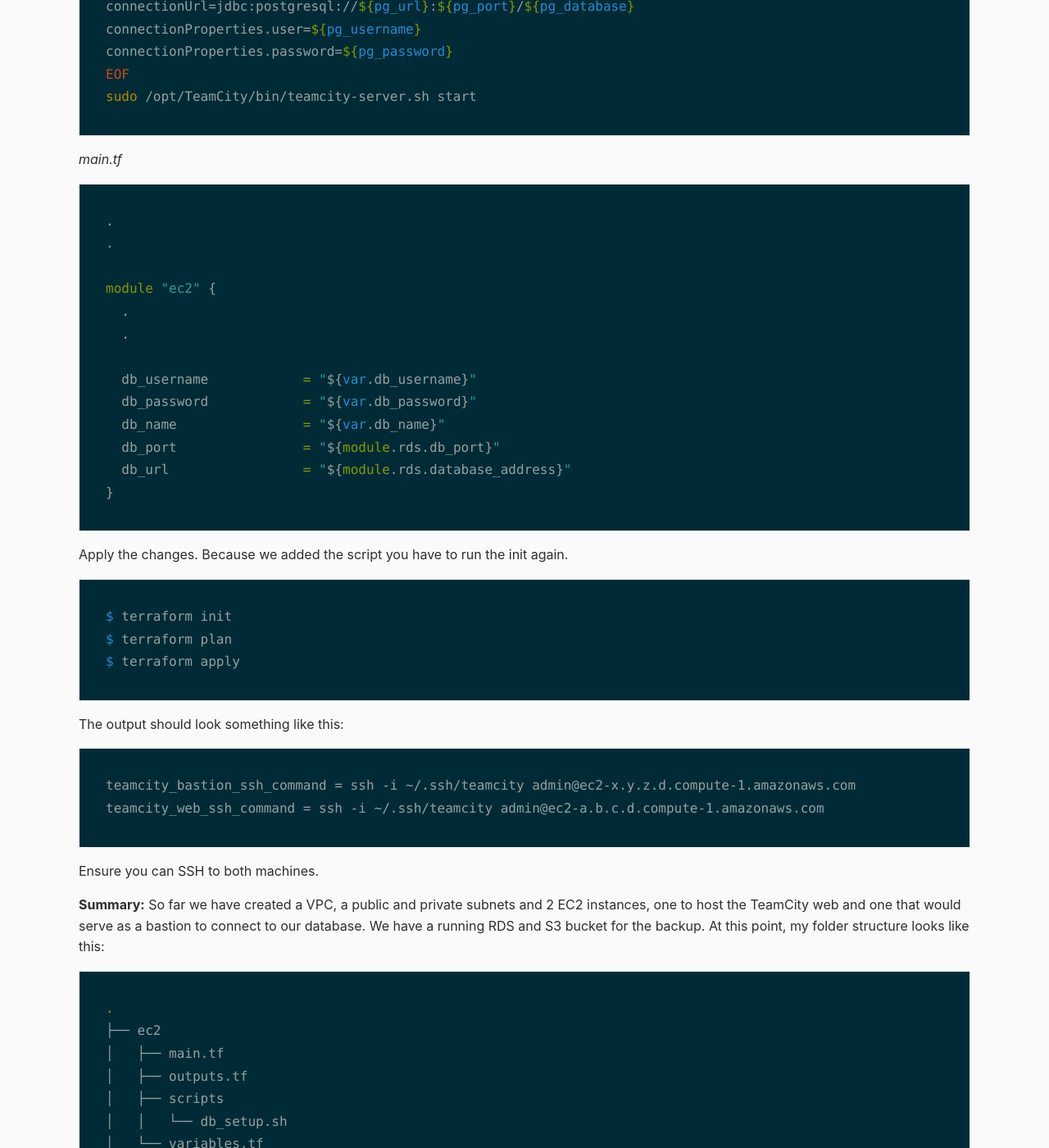
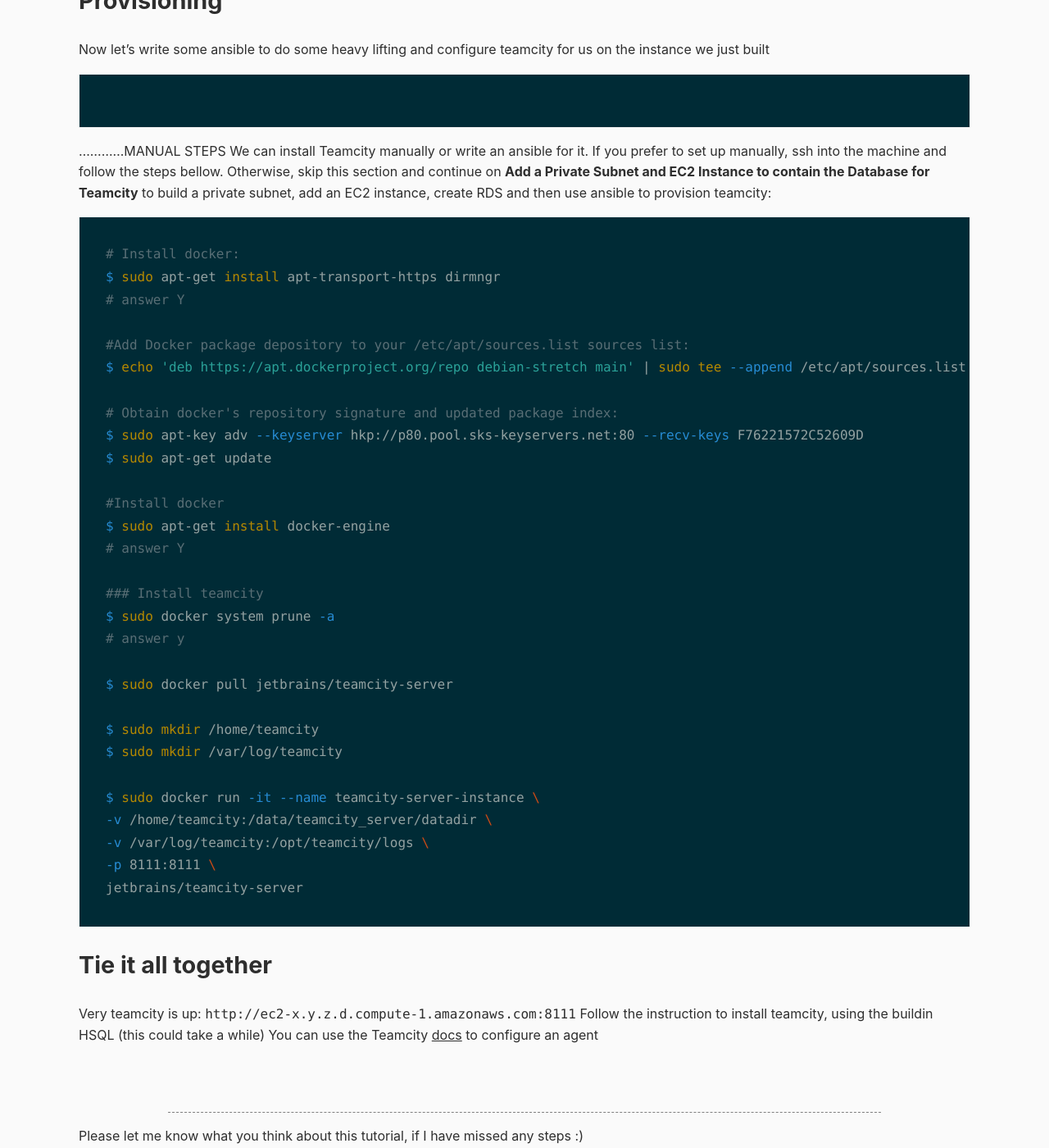
Before and after one commit to saslani/saslani.github.io, a Jekyll site: the page built from _posts/2018-12-14-terraform-teamcity-aws.md, in a window 1280 px wide and 1400 px high, scrolled down 33246 px. Shown: the whole window at 82% size. Built offline with Jekyll 4.4.1, drawn with Linux system fonts in a browser that asks for light colours; comment, search, counter and statistics services are not loaded; some of the changed text lies outside the part shown.

Commit message:
removed the script.sh

````diff
--- a/_posts/2018-12-14-terraform-teamcity-aws.md
+++ b/_posts/2018-12-14-terraform-teamcity-aws.md
@@ -1117,100 +1117,15 @@
 ```
 
 Looks good!
-Last but not the list, for this section, let's modify our EC2 container to act as a TeamCity server and check to make sure we can ssh into our RDS/
-
-_ec2 > main.tf_
-```terraform
-.
-.
-
-resource "aws_instance" "teamcity" {
-  .
-  .
-
-  user_data                   = "${data.template_file.teamcity_userdata.rendered}"
-  .
-  .
-}
-
-data "template_file" "teamcity_userdata" {
-  template = "${file("${path.module}/scripts/db_setup.sh")}"
-
-  vars {
-    pg_url      = "${var.db_url}"
-    pg_port     = "${var.db_port}"
-    pg_database = "${var.db_name}"
-    pg_username = "${var.db_username}"
-    pg_password = "${var.db_password}"
-  }
-}
-```
-
-Now we have to create the _ec2 > db_setup.sh_
-
-```bash
-$ mkdir ec2/scripts
-$ touch db_setup.sh
-```
-
-_ec2 > db_setup.sh
-```sh
-#!/bin/bash
-export TEAMCITY_DATA_PATH=/opt/TeamCityData
-sudo tee /opt/TeamCityData/config/database.properties >/dev/null <<EOF
-connectionUrl=jdbc:postgresql://${pg_url}:${pg_port}/${pg_database}
-connectionProperties.user=${pg_username}
-connectionProperties.password=${pg_password}
-EOF
-sudo /opt/TeamCity/bin/teamcity-server.sh start
-```
-
-_main.tf_
-```terraform
-.
-.
-
-module "ec2" {
-  .
-  .
-
-  db_username            = "${var.db_username}"
-  db_password            = "${var.db_password}"
-  db_name                = "${var.db_name}"
-  db_port                = "${module.rds.db_port}"
-  db_url                 = "${module.rds.database_address}"
-}
-```
-
-Apply the changes. Because we added the script you have to run the init again.
-
-```bash
-$ terraform init
-$ terraform plan
-$ terraform apply
-```
-
-The output should look something like this:
-
-```
-teamcity_bastion_ssh_command = ssh -i ~/.ssh/teamcity admin@ec2-x.y.z.d.compute-1.amazonaws.com
-teamcity_web_ssh_command = ssh -i ~/.ssh/teamcity admin@ec2-a.b.c.d.compute-1.amazonaws.com
-```
-
-Ensure you can SSH to both machines.
-
-
 
 **Summary:**
-So far we have created a VPC, a public and private subnets and 2 EC2 instances, one to host the TeamCity web and one that would serve as a bastion to connect to our database. We have a running RDS and S3 bucket for the backup. At this point, my folder structure looks like this:
+So far we have created a VPC, a public subnet and an EC2 instance to host TeamCity. We build 2 private subnets and created an RDS in the subnet. In addition, an S3 bucket for the backup. At this point, my folder structure looks like this:
 
 ```bash
 .
 ├── ec2
 │   ├── main.tf
 │   ├── outputs.tf
-│   ├── scripts
-│   │   └── db_setup.sh
 │   └── variables.tf
 ├── main.tf
 ├── outputs.tf
@@ -1245,6 +1160,15 @@
 
 
 ## Provisioning
+
+Now let's write some ansible to do some heavy lifting and configure teamcity for us on the instance we just built
+
+
+```bash
+```
+
+
+............MANUAL STEPS
 We can install Teamcity manually or write an ansible for it. If you prefer to set up manually, ssh into the machine and follow the steps bellow. Otherwise, skip this section and continue on **Add a Private Subnet and EC2 Instance to contain the Database for Teamcity** to build a private subnet, add an EC2 instance, create RDS and then use ansible to provision teamcity:
 
 ```bash
````
